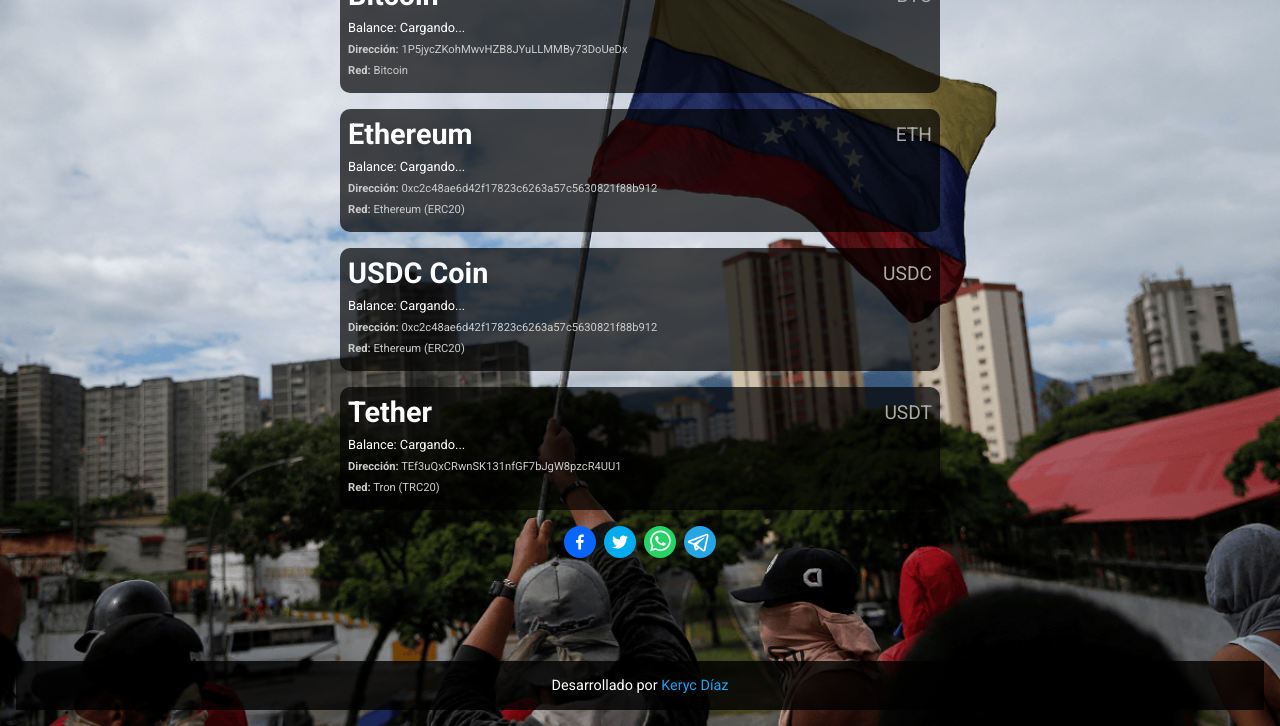
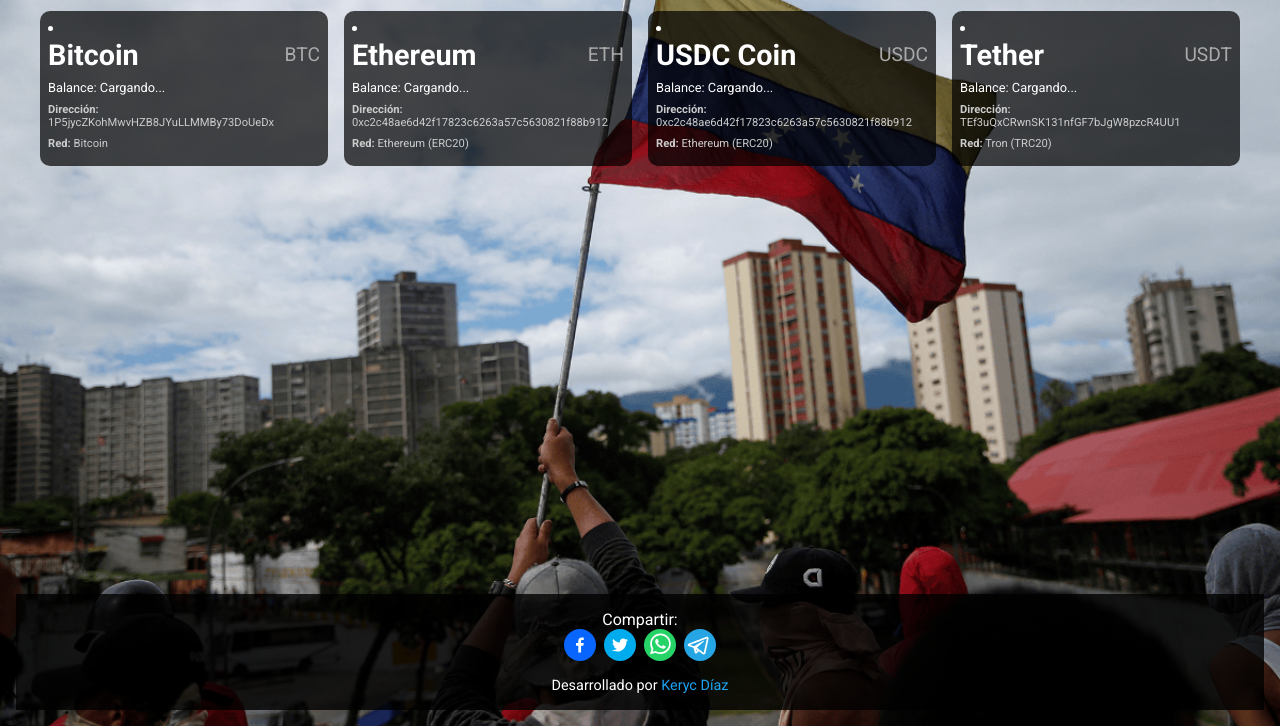
Before and after one commit to yocxy2/yacasivenezuela-balance, a Gatsby site: page / in a window 1280 px wide. Shown: the part 106-832 px from the top of the page. Built offline with nearby package versions, Linux system fonts and the light colour scheme; Gatsby itself is replaced by a stand-in of ours; no server answers.

Commit message:
fix design

```diff
--- a/src/components/CryptoBalances.js
+++ b/src/components/CryptoBalances.js
@@ -1,16 +1,77 @@
-// src/components/CryptoBalances.js
-
 import React from 'react';
-import { Container, Title, BalanceList, TotalBalance } from '../styles/styledComponents';
+import styled from 'styled-components';
 import useBalances from '../hooks/useBalances';
 import BalanceItem from './BalanceItem';
-import SocialShare from './SocialShare';
 import Footer from './Footer';
+import BackgroundImage from '../images/background.png';
+
+export const Container = styled.div`
+  text-align: center;
+  padding: 1rem;
+  background-image: url(${BackgroundImage});
+  background-size: cover;
+  background-position: center;
+  min-height: 100vh;
+  color: white;
+
+  display: flex;
+  flex-direction: column;
+  align-items: center;
+`;
+
+export const Title = styled.h1`
+  font-size: 1.5rem;
+  text-shadow: 2px 2px 4px rgba(0, 0, 0, 0.5);
+
+  @media (min-width: 600px) {
+    font-size: 2rem;
+  }
+
+  @media (min-width: 768px) {
+    font-size: 2.5rem;
+  }
+`;
+
+export const TotalBalance = styled.h2`
+  font-size: 1.8rem;
+  color: #fff;
+  text-shadow: 1px 1px 3px rgba(0, 0, 0, 0.5);
+  margin: 0 0 2rem;
+
+  border: 0.5px solid rgba(71, 63, 79, 0.16);
+  padding: 1rem;
+  border-radius: 10px;
+  background: rgba(0, 0, 0, 0.4);
+
+  @media (min-width: 600px) {
+    font-size: 2.2rem;
+  }
+`;
+
+export const BalanceGrid = styled.div`
+  display: grid;
+  grid-template-columns: 1fr;
+  gap: 1rem;
+  width: 100%;
+  max-width: 1200px;
+  margin: 0 auto;
+
+  @media (min-width: 600px) {
+    grid-template-columns: repeat(2, 1fr); /* 2 columnas en pantallas medianas */
+  }
+
+  @media (min-width: 768px) {
+    grid-template-columns: repeat(3, 1fr); /* 3 columnas en pantallas más grandes */
+  }
+
+  @media (min-width: 1200px) {
+    grid-template-columns: repeat(4, 1fr); /* 4 columnas en pantallas extra grandes */
+  }
+`;
 
 const CryptoBalances = () => {
   const balances = useBalances();
 
-  // Direcciones y redes
   const btcAddress = '1P5jycZKohMwvHZB8JYuLLMMBy73DoUeDx';
   const ethAddress = '0xc2c48ae6d42f17823c6263a57c5630821f88b912';
   const usdtAddress = 'TEf3uQxCRwnSK131nfGF7bJgW8pzcR4UU1';
@@ -24,7 +85,7 @@ const CryptoBalances = () => {
         </TotalBalance>
       )}
 
-      <BalanceList>
+      <BalanceGrid>
         <BalanceItem
           name="Bitcoin"
           symbol="BTC"
@@ -57,9 +118,9 @@ const CryptoBalances = () => {
           address={usdtAddress}
           network="Tron (TRC20)"
         />
-      </BalanceList>
+      </BalanceGrid>
 
-      <SocialShare />
+
       <Footer />
     </Container>
   );
--- a/src/components/Footer.js
+++ b/src/components/Footer.js
@@ -2,6 +2,7 @@
 
 import React from 'react';
 import styled from 'styled-components';
+import SocialShare from './SocialShare';
 
 const FooterWrapper = styled.footer`
   margin-top: auto;
@@ -28,6 +29,7 @@ const FooterText = styled.p`
 
 const Footer = () => (
   <FooterWrapper>
+  	Compartir: <br/><SocialShare />
     <FooterText>
      Desarrollado por <a href="https://x.com/kerycdiaz" target="_blank" rel="noopener noreferrer">Keryc Díaz</a>
     </FooterText>
--- a/src/styles/styledComponents.js
+++ /dev/null
@@ -1,50 +0,0 @@
-// src/styles/styledComponents.js
-
-import styled from 'styled-components';
-import BackgroundImage from '../images/background.png';
-
-export const Container = styled.div`
-  text-align: center;
-  padding: 1rem;
-  background-image: url(${BackgroundImage});
-  background-size: cover;
-  background-position: center;
-  min-height: 100vh;
-  color: white;
-
-  display: flex;
-  flex-direction: column;
-  align-items: center;
-`;
-
-export const Title = styled.h1`
-  font-size: 1rem;
-  text-shadow: 2px 2px 4px rgba(0, 0, 0, 0.5);
-
-  @media (min-width: 600px) {
-    font-size: 1.5rem;
-  }
-`;
-
-
-export const TotalBalance = styled.h2`
-  font-size: 1.5rem;
-  color: #fff;
-  text-shadow: 1px 1px 3px rgba(0, 0, 0, 0.5);
-  margin: 0 0 1rem;
-
-  border: 0.5px solid rgba(71, 63, 79, 0.16);
-  padding: 0.5rem;
-
-  @media (min-width: 600px) {
-    font-size: 2rem;
-  }
-`;
-
-export const BalanceList = styled.ul`
-  list-style: none;
-  padding: 0;
-  width: 100%;
-  max-width: 600px;
-  margin: 0 auto;
-`;
```
Also changed, not shown: 2 other files.
